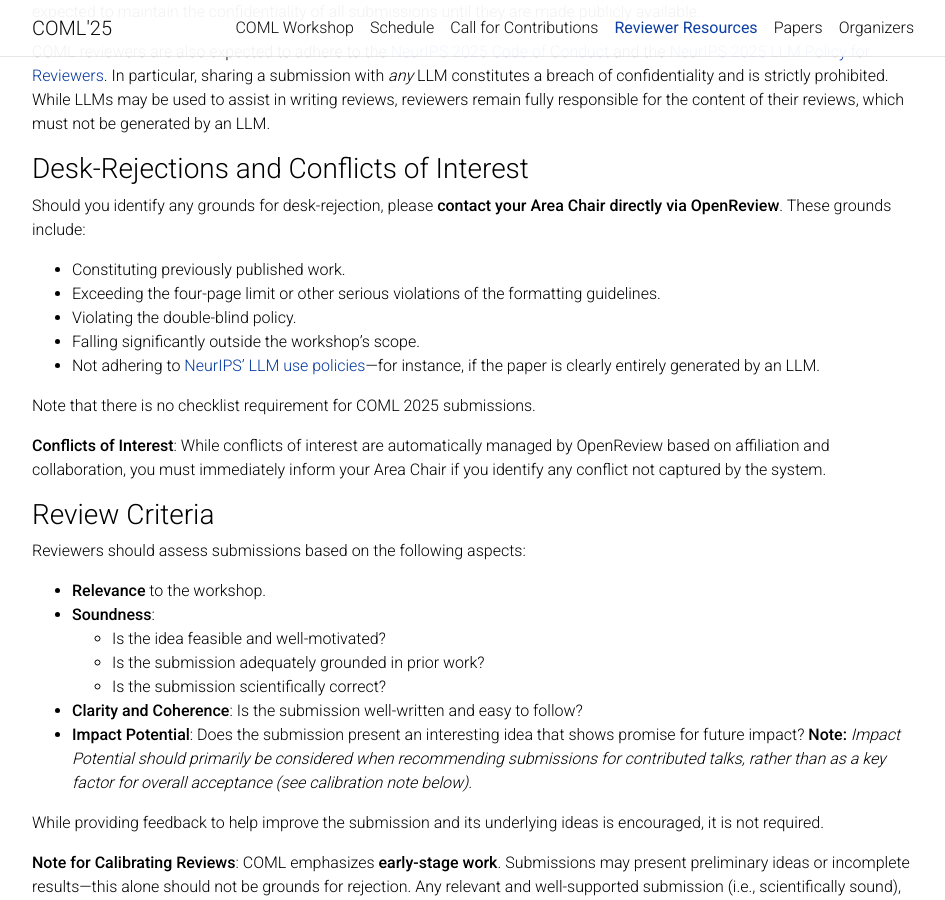
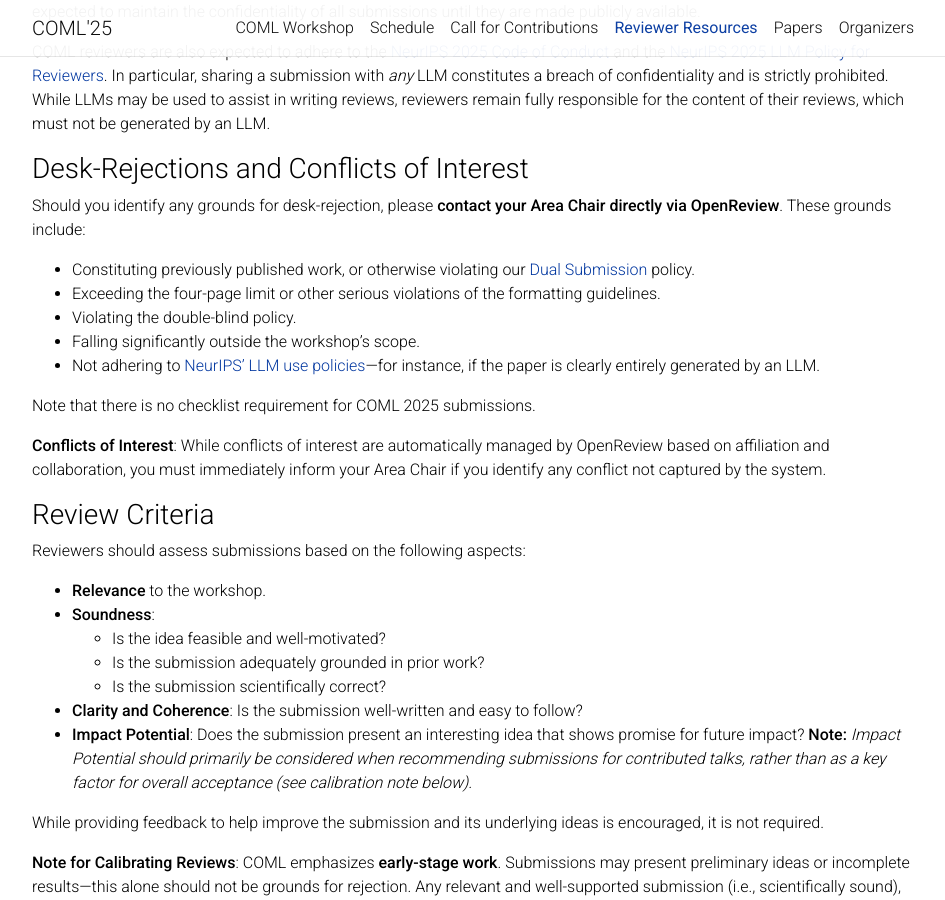
Before and after one commit to constrained-opt-ml/constrained-opt-ml.github.io, a Jekyll site: the page built from _pages/reviewers.md, in a window 1280 px wide and 900 px high, scrolled down 739 px. Shown: the whole window, without its empty margins (163-1108 px from the left). Built offline with Jekyll 4.4.1, drawn with Linux system fonts in a browser that asks for light colours; comment, search, counter and statistics services are not loaded; a style sheet for code colours, icons or effects is not loaded.

Commit message:
Clarify dual submission policy for reviewers

```diff
--- a/_pages/reviewers.md
+++ b/_pages/reviewers.md
@@ -35,7 +35,7 @@ COML reviewers are also expected to adhere to the [NeurIPS 2025 Code of Conduct]
 ### Desk-Rejections and Conflicts of Interest
 
 Should you identify any grounds for desk-rejection, please **contact your Area Chair directly via OpenReview**. These grounds include:
-* Constituting previously published work.
+* Constituting previously published work, or otherwise violating our [Dual Submission](#dual-submissions-and-previously-published-work) policy.
 * Exceeding the four-page limit or other serious violations of the formatting guidelines.
 * Violating the double-blind policy.
 * Falling significantly outside the workshop's scope.
```
Also changed, not shown: _pages/submissions.md (+1 -1 lines).
